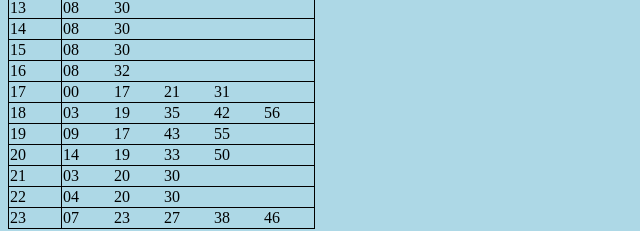
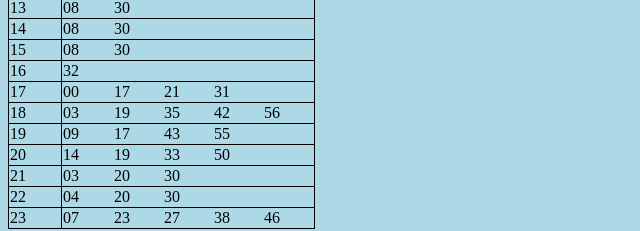
Before and after one commit to tatsuichi/tatsuichi.github.io, a plain HTML site: page index.html in a window 1280 px wide. Shown: the part 289-520 px from the top of the page, 0-640 px from the left. Drawn offline with Linux system fonts and the light colour scheme; no server answers.

Commit message:
Update index.html

```diff
--- a/index.html
+++ b/index.html
@@ -103,8 +103,8 @@
         </tr>
         <tr>
           <td class="hour">16</td>
-          <td class="min_other">08</td>
           <td class="min_other">32</td>
+          <td class="min_other"></td>
           <td class="min_other"></td>
           <td class="min_other"></td>
           <td class="min_right"></td>
```
